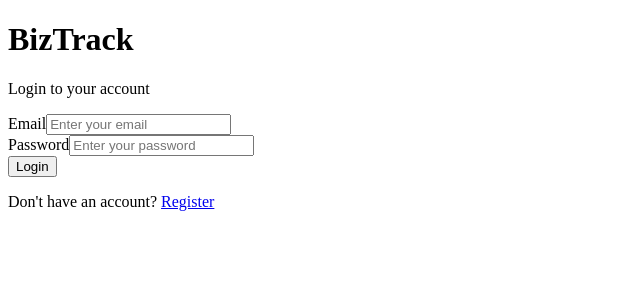
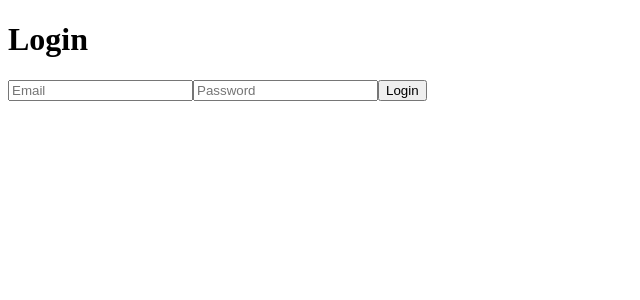
Before and after one commit to Cedric-Raichand/BizTrack, a React app in the folder frontend/: page / in a window 1280 px wide. Shown: the top 300 px of the page, without its empty margins (0-640 px from the left). Built offline with nearby package versions, Linux system fonts and the light colour scheme; the HTML template or start-up script is replaced by a standard one.

Commit message:
replace login alerts with toast notifications

```diff
--- a/frontend/src/pages/Login.jsx
+++ b/frontend/src/pages/Login.jsx
@@ -1,118 +1,186 @@
 import { useState } from "react";
-import { useNavigate, Link } from "react-router-dom";
+import { useNavigate } from "react-router-dom";
 
 import API from "../api/axios";
 import { useAuth } from "../context/AuthContext";
 import { toast } from "react-toastify";
 
+
 function Login() {
+
+
   const { login } = useAuth();
+
   const navigate = useNavigate();
 
+
+
   const [formData, setFormData] = useState({
+
     email: "",
-    password: "",
+
+    password: ""
+
   });
 
+
+
+
+
   const handleChange = (e) => {
+
     setFormData({
+
       ...formData,
-      [e.target.name]: e.target.value,
+
+      [e.target.name]: e.target.value
+
     });
+
   };
 
+
+
+
+
   const handleSubmit = async (e) => {
+
     e.preventDefault();
 
+
     try {
-      const response = await API.post("/auth/login", formData);
 
-      login(response.data.user, response.data.token);
 
-      toast.success("Login successful");
+      const response = await API.post(
 
-      navigate("/dashboard");
-    } catch (error) {
-      console.log(error.response?.data || error.message);
+        "/auth/login",
+
+        formData
+
+      );
+
+
+
+      login(
+
+        response.data.user,
+
+        response.data.token
+
+      );
+
+
+
+      toast.success(
+
+        "Login successful"
+
+      );
+
+
+
+      setTimeout(() => {
+
+        navigate("/dashboard");
+
+      }, 1000);
+
+
+
+    } catch(error) {
+
+
+      console.log(
+
+        error.response?.data
+
+      );
+
+
 
       toast.error(
-      error.response?.data?.message ||
-      "Login failed"
-     );
+
+        error.response?.data?.message ||
+
+        "Login failed"
+
+      );
+
 
     }
+
+
   };
 
+
+
+
+
   return (
-    <div className="min-h-screen flex items-center justify-center bg-gray-100">
 
-      <div className="w-full max-w-md bg-white p-8 rounded-xl shadow-lg">
+    <div>
 
-        <h1 className="text-3xl font-bold text-center text-blue-600 mb-6">
-          BizTrack
-        </h1>
 
-        <p className="text-center text-gray-500 mb-8">
-          Login to your account
-        </p>
+      <h1>
 
-        <form onSubmit={handleSubmit} className="space-y-5">
+        Login
 
-          <div>
-            <label className="block mb-2 font-medium">
-              Email
-            </label>
+      </h1>
 
-            <input
-              type="email"
-              name="email"
-              placeholder="Enter your email"
-              value={formData.email}
-              onChange={handleChange}
-              className="w-full border rounded-lg px-4 py-3 focus:outline-none focus:ring-2 focus:ring-blue-500"
-              required
-            />
-          </div>
 
-          <div>
-            <label className="block mb-2 font-medium">
-              Password
-            </label>
 
-            <input
-              type="password"
-              name="password"
-              placeholder="Enter your password"
-              value={formData.password}
-              onChange={handleChange}
-              className="w-full border rounded-lg px-4 py-3 focus:outline-none focus:ring-2 focus:ring-blue-500"
-              required
-            />
-          </div>
+      <form onSubmit={handleSubmit}>
 
-          <button
-            type="submit"
-            className="w-full bg-blue-600 text-white py-3 rounded-lg hover:bg-blue-700 transition"
-          >
-            Login
-          </button>
 
-        </form>
+        <input
 
-        <p className="text-center mt-6 text-gray-600">
-          Don't have an account?{" "}
-          <Link
-            to="/register"
-            className="text-blue-600 font-semibold hover:underline"
-          >
-            Register
-          </Link>
-        </p>
+          type="email"
 
-      </div>
+          name="email"
+
+          placeholder="Email"
+
+          value={formData.email}
+
+          onChange={handleChange}
+
+        />
+
+
+
+        <input
+
+          type="password"
+
+          name="password"
+
+          placeholder="Password"
+
+          value={formData.password}
+
+          onChange={handleChange}
+
+        />
+
+
+
+        <button type="submit">
+
+          Login
+
+        </button>
+
+
+
+      </form>
+
+
 
     </div>
+
   );
+
 }
 
+
 export default Login;
```
